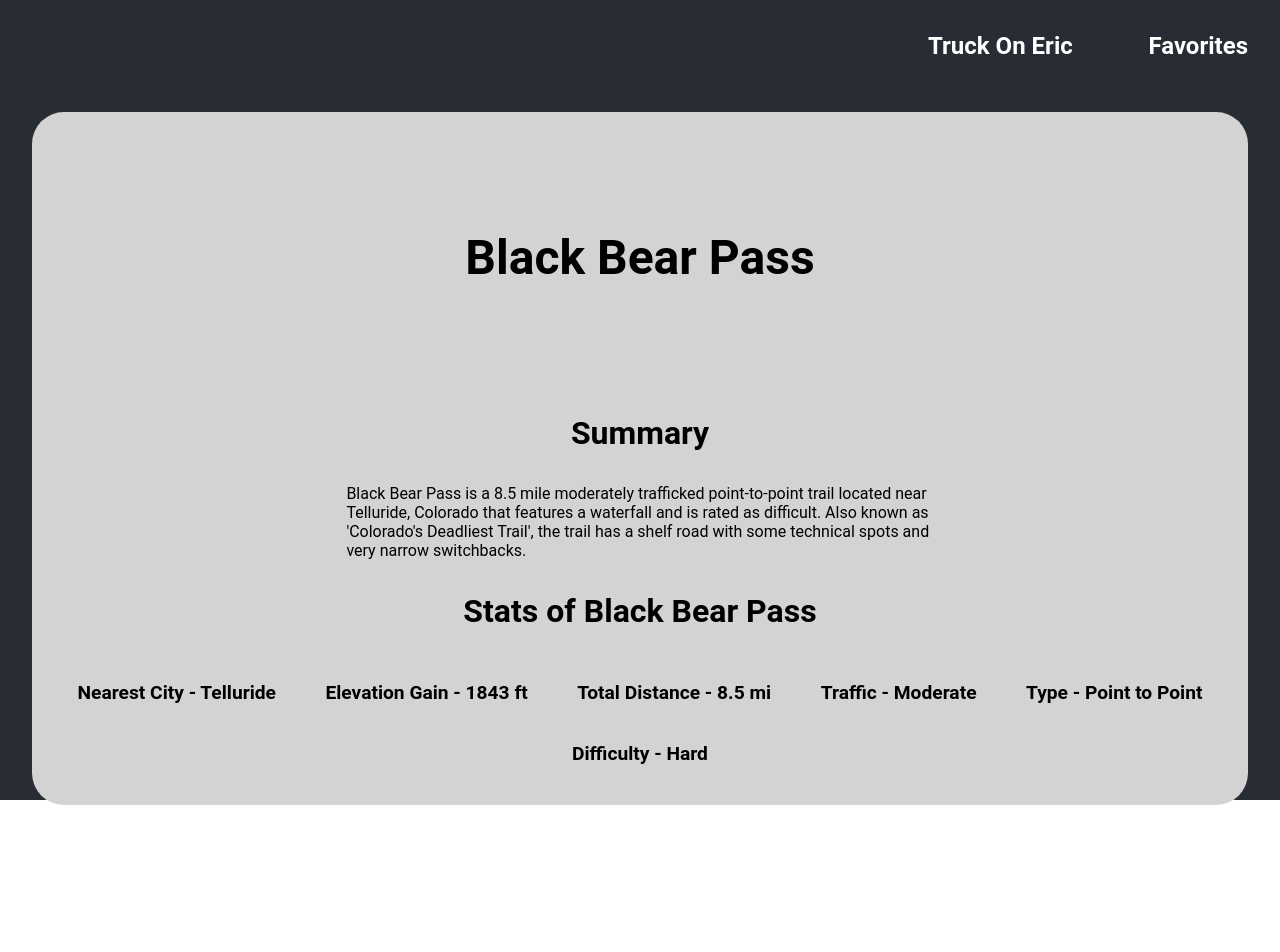
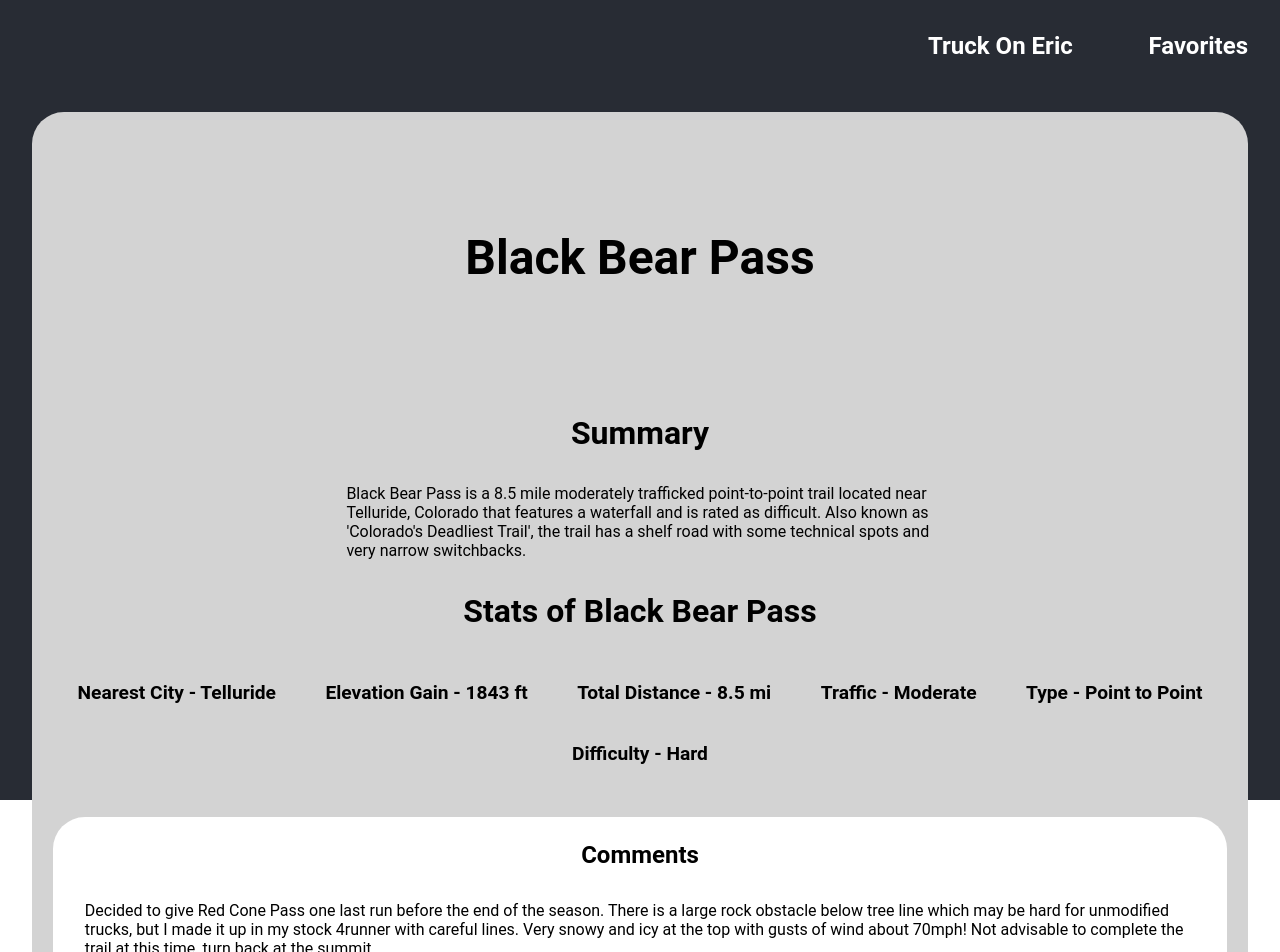
Before and after one commit to Davidschlundtbodien/truck-on-ui, a React (Create React App) app: page /trail/1 in a window 1280 px wide. Shown: the top 952 px of the page. Before the commit the page ends 805 px from the top, so only its background shows below. Built offline with nearby package versions, Linux system fonts and the light colour scheme.

Commit message:
Import Comments component into TrailDetails

```diff
--- a/src/components/TrailDetails/TrailDetails.js
+++ b/src/components/TrailDetails/TrailDetails.js
@@ -1,6 +1,7 @@
 import React from 'react';
 import './TrailDetails.scss';
 import { useQuery } from '@apollo/client';
+import Comments from '../Comments/Comments';
 import { SINGLE_TRAIL }from '../../graphql/queries'
 
 const TrailDetails = ({trails, trailID}) => {
@@ -31,6 +32,7 @@ const TrailDetails = ({trails, trailID}) => {
           <p>Difficulty - {trail.difficulty}</p>
         </div>
       </section>
+      <Comments trailID={trailID}/>
     </article>
   );
 }
```
